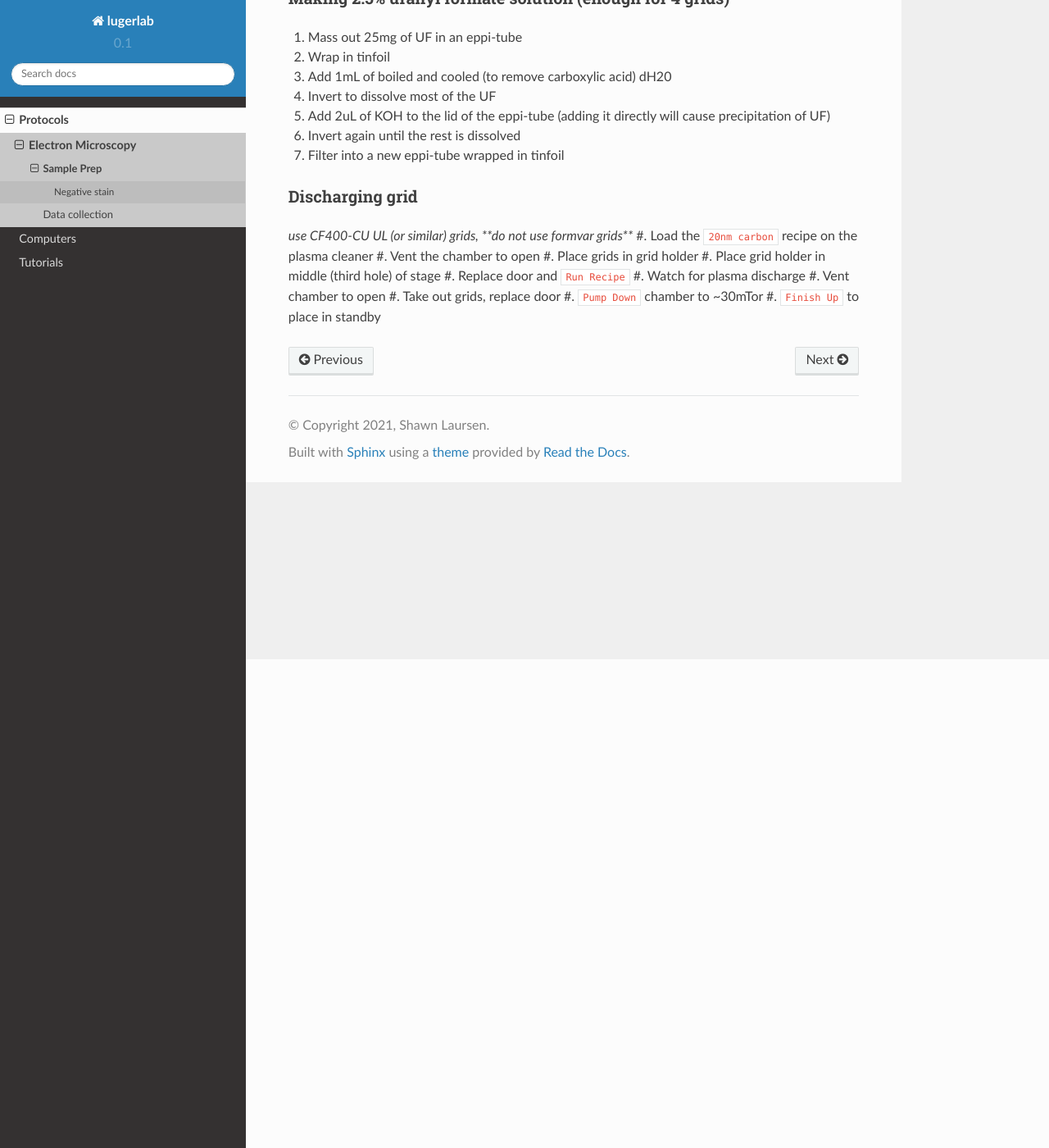
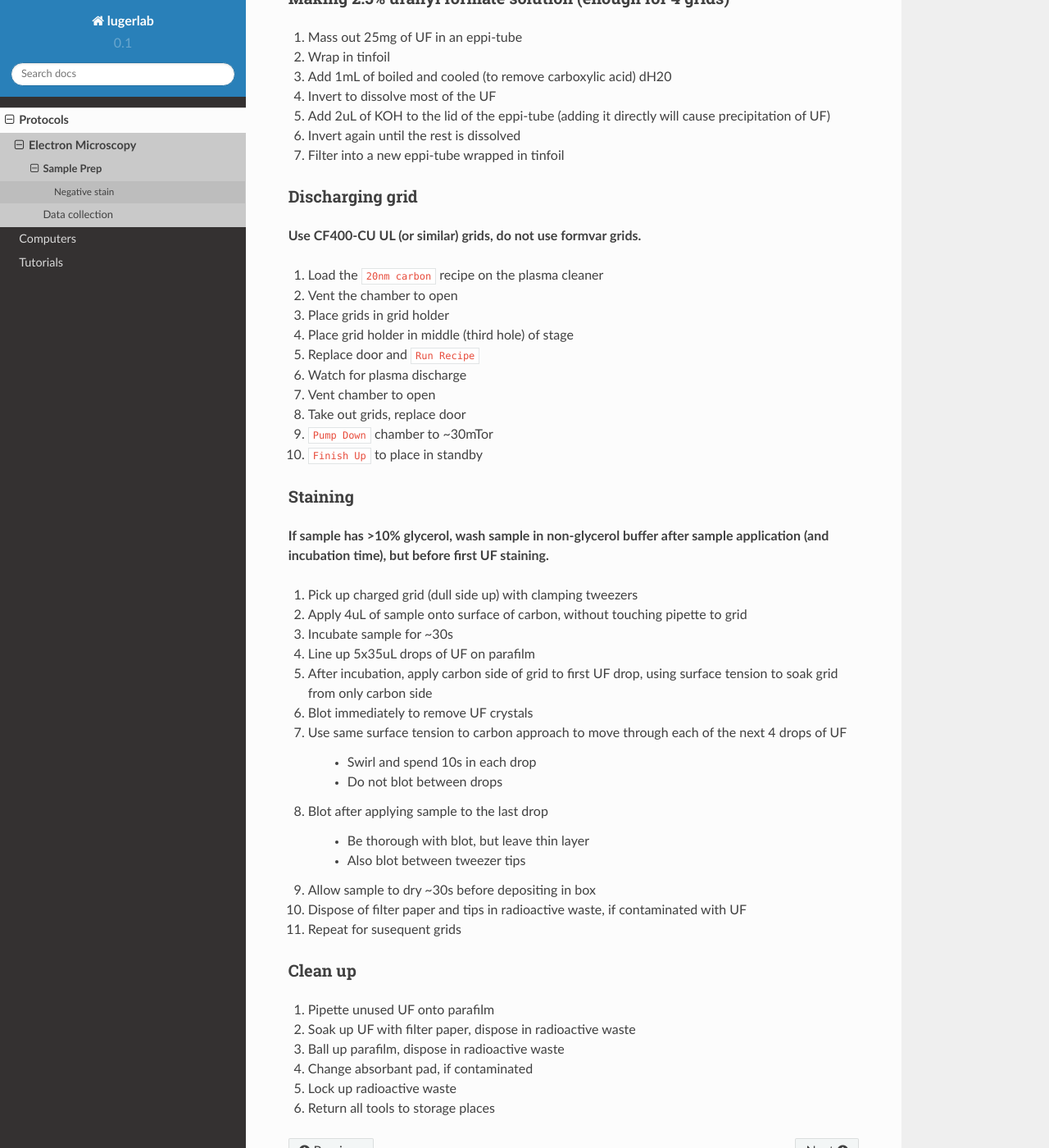
Before and after one commit to Luger-Lab/lugerlab-docs, a Sphinx documentation site: the page built from docs/source/protocols/structural/electron_microscopy/sample_prep.rst, in a window 1280 px wide and 1400 px high, scrolled down 596 px. Shown: the whole window at 82% size. Built offline with Sphinx 7.4.7 and the Read the Docs theme 2.0.0, drawn with Linux system fonts in a browser that asks for light colours; pages that are not in the unit, such as notebooks, are missing from menus.

Commit message:
finished neg stain sample prep

```diff
--- a/docs/source/protocols/structural/electron_microscopy/sample_prep.rst
+++ b/docs/source/protocols/structural/electron_microscopy/sample_prep.rst
@@ -24,7 +24,8 @@ Making 2.5% uranyl formate solution (enough for 4 grids)
 
 Discharging grid
 ~~~~~~~~~~~~~~~~
-*use CF400-CU UL (or similar) grids, **do not use formvar grids***
+**Use CF400-CU UL (or similar) grids, do not use formvar grids.**
+
 #. Load the ``20nm carbon`` recipe on the plasma cleaner
 #. Vent the chamber to open
 #. Place grids in grid holder
@@ -35,3 +36,36 @@ Discharging grid
 #. Take out grids, replace door
 #. ``Pump Down`` chamber to ~30mTor
 #. ``Finish Up`` to place in standby
+
+Staining
+~~~~~~~~
+**If sample has >10% glycerol, wash sample in non-glycerol buffer after sample application (and incubation time), but before first UF staining.**
+
+#. Pick up charged grid (dull side up) with clamping tweezers
+#. Apply 4uL of sample onto surface of carbon, without touching pipette to grid
+#. Incubate sample for ~30s
+#. Line up 5x35uL drops of UF on parafilm
+#. After incubation, apply carbon side of grid to first UF drop, using surface tension to soak grid from only carbon side
+#. Blot immediately to remove UF crystals
+#. Use same surface tension to carbon approach to move through each of the next 4 drops of UF
+
+    - Swirl and spend 10s in each drop
+    - Do not blot between drops
+
+#. Blot after applying sample to the last drop
+
+    - Be thorough with blot, but leave thin layer
+    - Also blot between tweezer tips
+
+#. Allow sample to dry ~30s before depositing in box
+#. Dispose of filter paper and tips in radioactive waste, if contaminated with UF
+#. Repeat for susequent grids
+
+Clean up
+~~~~~~~~
+#. Pipette unused UF onto parafilm
+#. Soak up UF with filter paper, dispose in radioactive waste
+#. Ball up parafilm, dispose in radioactive waste
+#. Change absorbant pad, if contaminated
+#. Lock up radioactive waste
+#. Return all tools to storage places
```
